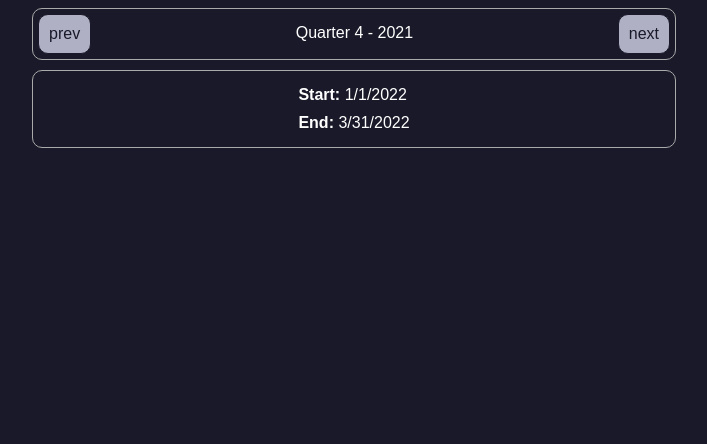
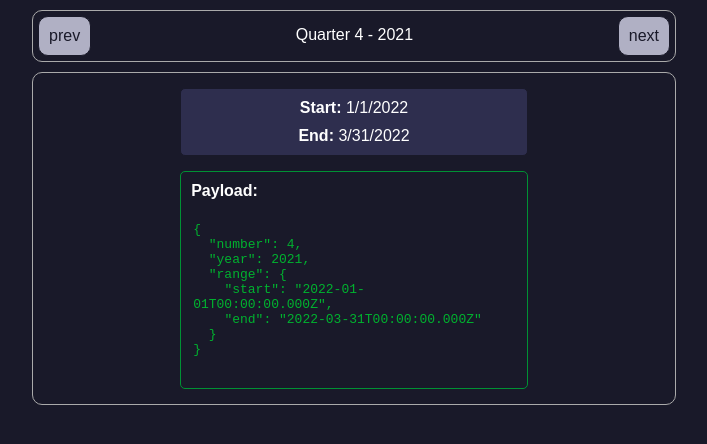
Before and after one commit to xniffing/bottom-bar, a Vue app: page / in a window 1280 px wide. Shown: the top 444 px of the page, without its empty margins (286-993 px from the left). Built offline with nearby package versions, Linux system fonts and the light colour scheme.

Commit message:
Confetti

```diff
--- a/package.json
+++ b/package.json
@@ -7,7 +7,9 @@
     "preview": "vite preview"
   },
   "dependencies": {
-    "vue": "^3.2.27"
+    "vue": "^3.2.27",
+    "vue-confetti-explosion": "^1.0.1",
+    "vue-json-pretty": "^1.8.2"
   },
   "devDependencies": {
     "@vitejs/plugin-vue": "^2.0.0",
--- a/src/App.vue
+++ b/src/App.vue
@@ -25,10 +25,10 @@ html {
 @media only screen and (min-device-width: 300px) and (max-device-width: 600px) {
   #app {
     display: flex;
-    flex-direction: column;
+    flex-direction: column-reverse;
     flex-wrap: nowrap;
     height: 85vh;
-    justify-content: flex-end;
+    justify-content: flex-start;
   }
 }
 </style>
--- a/src/components/QuarterSelection.vue
+++ b/src/components/QuarterSelection.vue
@@ -1,11 +1,14 @@
 <template>
     <div class="placeholder">
-        <div class="cursor" @click="prevQuarter">prev</div>
-        <div class="date">Quarter {{ quarter.number }} - {{ quarter.year }}</div>
-        <div class="cursor" @click="nextQuarter">next</div>
+        <div class="cursor" @click="prevQuarter">prev<ConfettiExplosion v-if="visibleLeft" :stageWidth="500" :particleCount="200" :force="0.3"/></div>
+        <div class="date">
+            Quarter {{ quarter.number }} - {{ quarter.year }}
+        </div>
+        <div class="cursor" @click="nextQuarter">next<ConfettiExplosion v-if="visibleRight" :stageWidth="500" :particleCount="200" :force="0.3"/></div>
     </div>
     <div class="log placeholder">
         <div class="inline">
+            <div class="header">
                 <div>
                     <b>Start:</b>
                     {{ quarter.range.start.toLocaleDateString() }}
@@ -15,12 +18,32 @@
                     {{ quarter.range.end.toLocaleDateString() }}
                 </div>
             </div>
+            <div class="code">
+                <b>Payload:</b>
+                <textarea readonly cols="30" rows="10">{{ quarter }}</textarea>
+            </div>
+        </div>
     </div>
 </template>
 
 <script setup>
 
-import { computed, ref } from 'vue'
+import { computed, ref, nextTick } from 'vue'
+import ConfettiExplosion from "vue-confetti-explosion";
+
+  const visibleLeft = ref(false);
+  const visibleRight = ref(false);
+
+  const explodeLeft = async () => {
+    visibleLeft.value = false;
+    await nextTick();
+    visibleLeft.value = true;
+  };
+  const explodeRight = async () => {
+    visibleRight.value = false;
+    await nextTick();
+    visibleRight.value = true;
+  };
 
 let cursor = ref(new Date())
 
@@ -45,12 +68,15 @@ const quarter = computed(() => {
 let nextQuarter = () => {
     cursor.value = new Date(cursor.value.setMonth(cursor.value.getMonth() + 3))
     qCalc = q[Math.floor((cursor.value.getMonth() / 3))];
+    explodeRight();
 }
 
 let prevQuarter = () => {
     cursor.value = new Date(cursor.value.setMonth(cursor.value.getMonth() - 3))
     qCalc = q[Math.floor((cursor.value.getMonth() / 3))];
+    explodeLeft();
 }
+
 
 </script>
 
@@ -70,6 +96,7 @@ let prevQuarter = () => {
     border: 1px solid;
     padding: 5px;
     border-radius: 10px;
+    margin-top: 10px;
 }
 
 .cursor {
@@ -98,5 +125,42 @@ let prevQuarter = () => {
 .inline div {
     margin: 10px;
     color: white;
+    text-align: center;
+}
+
+textarea {
+    background: rgb(25, 25, 41);
+    color: #00b22f;
+    border: 0px;
+    width: 95%;
+    margin-top: 20px;
+    resize: none;
+    outline: none;
+    -webkit-box-shadow: none;
+    -moz-box-shadow: none;
+    box-shadow: none;
+    font-size: 13px;
+}
+
+.code {
+    text-align: left !important;
+    border: 1px solid #009134;
+    padding: 10px;
+    border-radius: 5px;
+}
+
+.header {
+    border: 1px solid #191929;
+    border-radius: 5px;
+    background: #2e2e4e;
+    margin-bottom: 15px !important;
+}
+
+particle {
+    border-radius: 50%;
+    left: 0;
+    pointer-events: none;
+    position: fixed;
+    top: 0;
 }
 </style>
```
Also changed, not shown: 1 other file (tests, documents, lock files or other folders). Lines whose indentation alone changed are shown as unchanged.
